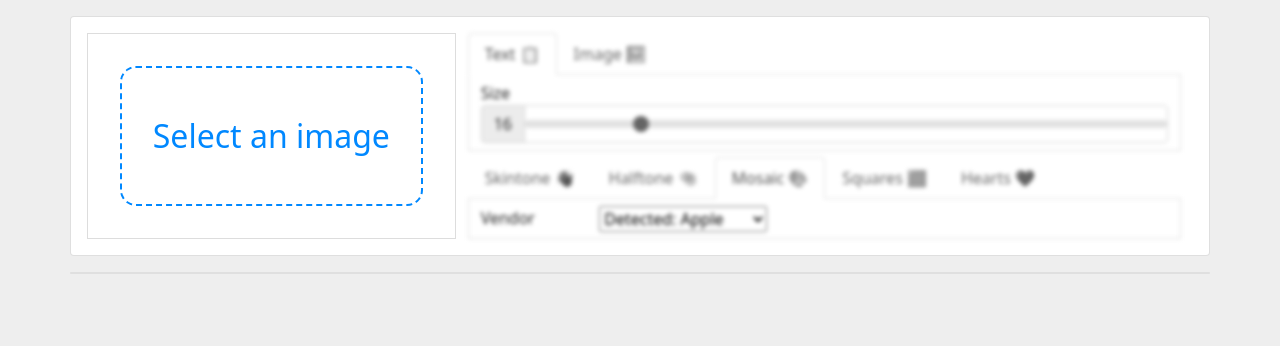
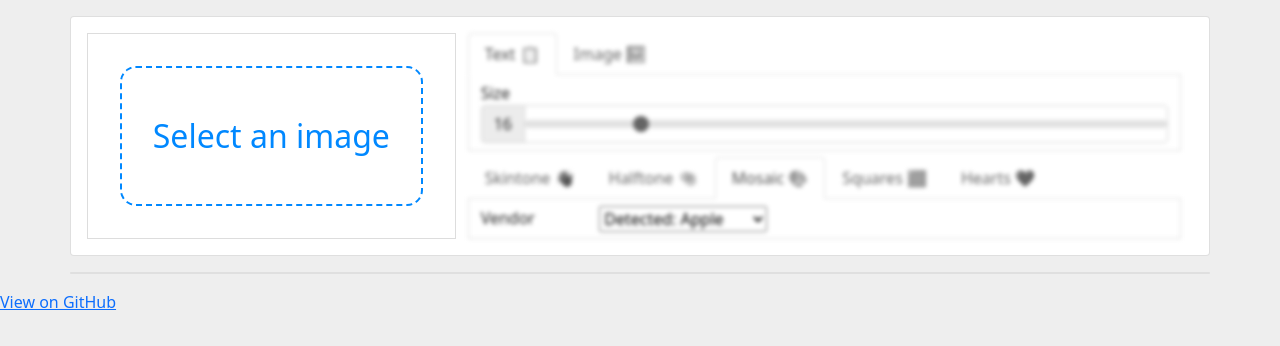
Before and after one commit to Quazonish/emoji2image, a plain HTML site: page index.html in a window 1280 px wide. Drawn offline with Linux system fonts and the light colour scheme.

Commit message:
Update index.html

```diff
--- a/index.html
+++ b/index.html
@@ -168,5 +168,7 @@
 	</script>
 
 	<script src="index.bundle.js"></script>
+
+	<a href="https://github.com/Artem7-ops/emoji2image"> View on GitHub</a>
 </body>
 </html>
```
